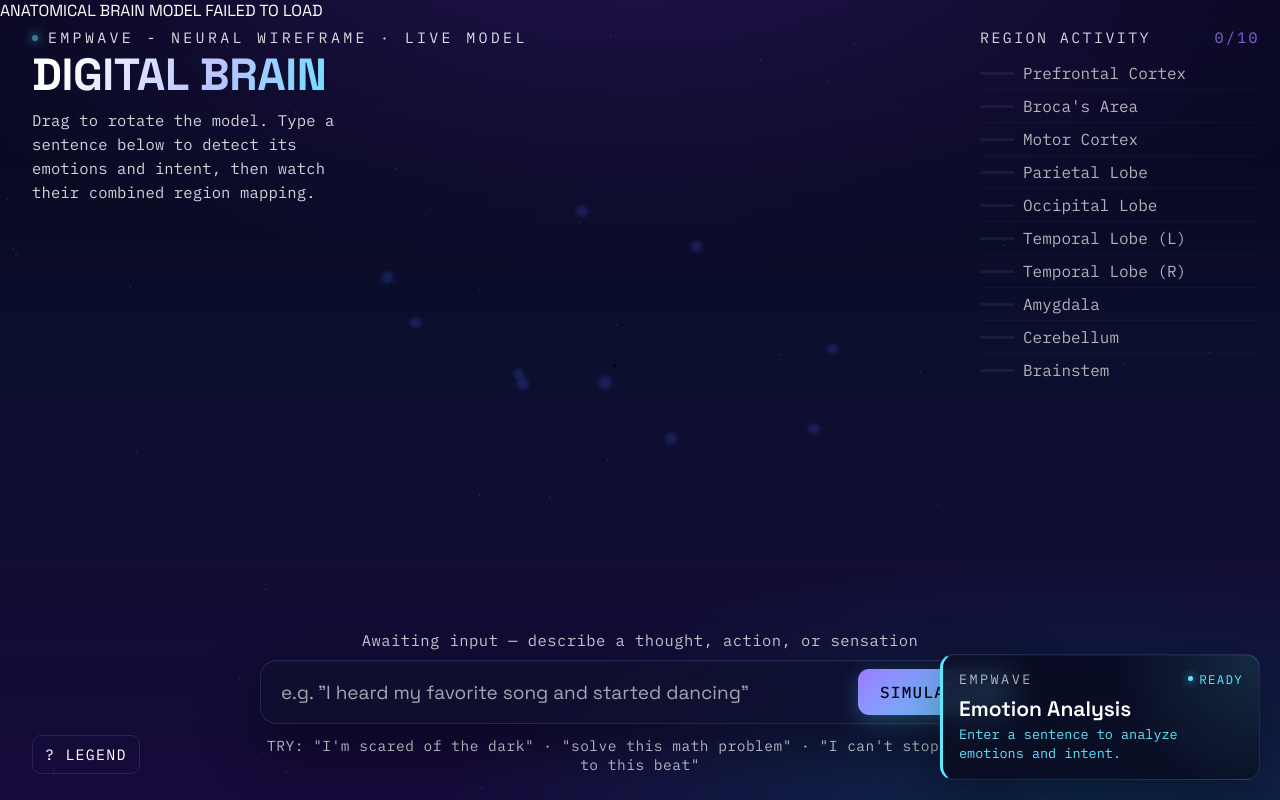
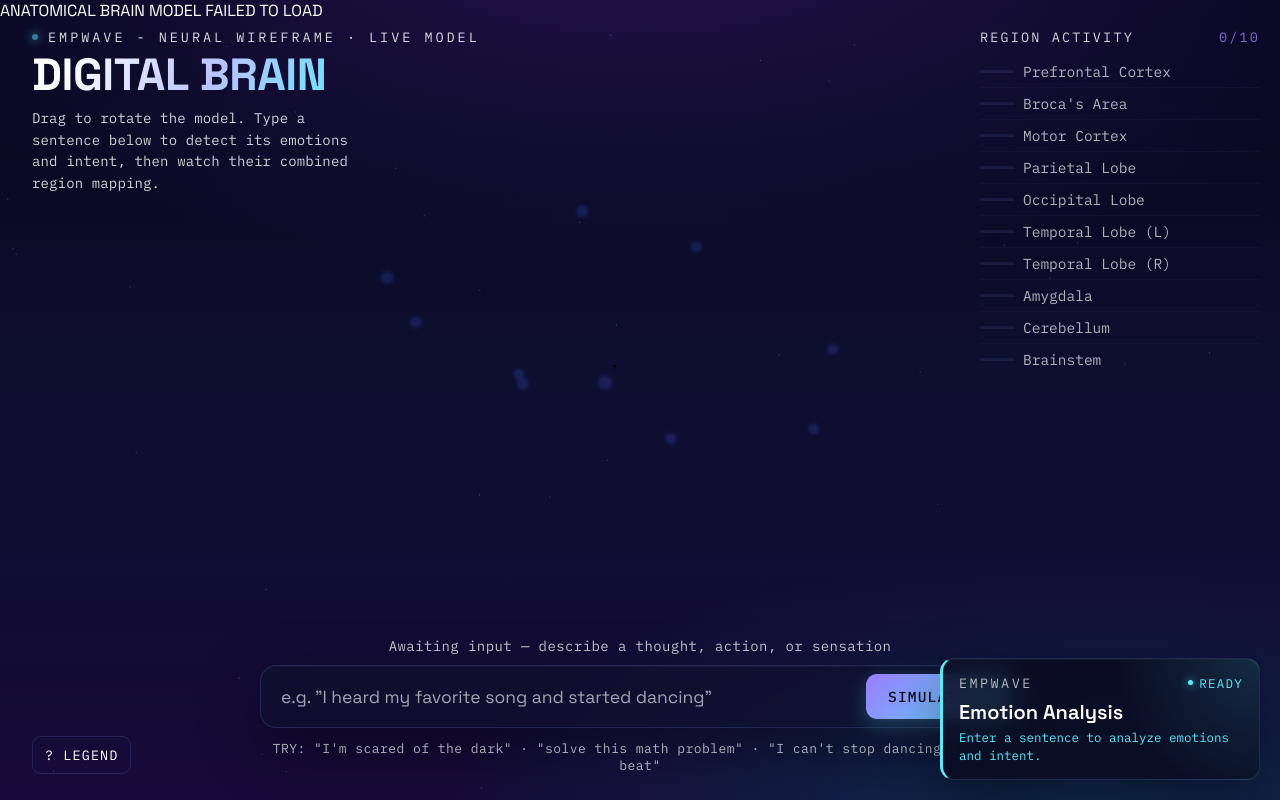
Before and after one commit to prajwalahluwalia/empwave, a Flask app: page / in a window 1280 px wide. Run offline with Flask 3, Linux system fonts and the light colour scheme; parts of the project's set-up code (start-up, migrations or seed data) failed here and were passed over.

Commit message:
Reduce font sizes by 1.5px and lower emotion confidence threshold to 0.65

```diff
--- a/empwave/routes.py
+++ b/empwave/routes.py
@@ -58,13 +58,15 @@ def _simulation_regions(analysis):
             raise ValueError(
                 f"Unsupported brain region returned: {region['id']}"
             )
-        sources = [
+        all_sources = region.get("sources", ())
+        non_baseline_sources = [
             source
-            for source in region.get("sources", ())
+            for source in all_sources
             if source.get("type") != "baseline"
         ]
-        if not sources and region["id"] == "temporal_l":
+        if not all_sources and region["id"] == "temporal_l":
             continue
+        sources = non_baseline_sources if non_baseline_sources else all_sources
         trigger = next(
             (
                 source.get("evidence")
--- a/empwave/services/intent_classifier.py
+++ b/empwave/services/intent_classifier.py
@@ -264,7 +264,7 @@ REGION_ACTIVATION_THRESHOLDS = {
     "cerebellum": 0.42,
     "brainstem": 0.32,
 }
-EMOTION_RUNTIME_MIN_CONFIDENCE = 0.93
+EMOTION_RUNTIME_MIN_CONFIDENCE = 0.65
 
 
 def _split_clauses(text):
--- a/templates/index.html
+++ b/templates/index.html
@@ -42,7 +42,7 @@
   .eyebrow{
     position:fixed; top:28px; left:32px; z-index:5;
     font-family:'IBM Plex Mono', monospace;
-    font-size:15px; letter-spacing:.22em; color:#fff;
+    font-size:13.5px; letter-spacing:.22em; color:#fff;
     opacity:.85; text-transform:uppercase;
     display:flex; align-items:center; gap:10px;
   }
@@ -63,7 +63,7 @@
     -webkit-background-clip:text; background-clip:text; color:transparent;
   }
   .title-block p{
-    margin:10px 0 0; font-family:'IBM Plex Mono', monospace; font-size:15.5px;
+    margin:10px 0 0; font-family:'IBM Plex Mono', monospace; font-size:14px;
     color:#fff; opacity:.82; max-width:390px; line-height:1.55; letter-spacing:.01em;
   }
 
@@ -73,13 +73,13 @@
     width:320px; font-family:'IBM Plex Mono', monospace;
   }
   #readout .rh{
-    font-size:15px; letter-spacing:.16em; color:#fff; opacity:.82; text-transform:uppercase;
+    font-size:13.5px; letter-spacing:.16em; color:#fff; opacity:.82; text-transform:uppercase;
     margin-bottom:10px; display:flex; justify-content:space-between;
   }
   #readout .rh span.n{ color:var(--accent-violet); }
   .region-row{
     display:flex; align-items:center; gap:9px; padding:6px 0;
-    font-size:16px; color:#fff; opacity:.68; border-top:1px solid rgba(140,170,255,0.08);
+    font-size:14.5px; color:#fff; opacity:.68; border-top:1px solid rgba(140,170,255,0.08);
     transition:color .3s ease;
   }
   .region-row:first-of-type{ border-top:none; }
@@ -115,7 +115,7 @@
     width:min(760px, 90vw);
   }
   #status-line{
-    font-family:'IBM Plex Mono', monospace; font-size:15.5px; color:#fff; opacity:.78;
+    font-family:'IBM Plex Mono', monospace; font-size:14px; color:#fff; opacity:.78;
     text-align:center; margin-bottom:10px; min-height:14px; letter-spacing:.03em;
     transition:color .3s ease;
   }
@@ -140,8 +140,8 @@
   .explain-card .dot{ width:8px;height:8px;border-radius:50%; margin-top:5px; flex-shrink:0; }
   .explain-card .body{ font-family:'IBM Plex Mono', monospace; }
   .explain-card .nm{ font-size:16px; color:#fff; font-weight:500; }
-  .explain-card .fn{ font-size:14.5px; color:#fff; opacity:.86; margin-top:2px; }
-  .explain-card .why{ font-size:15px; color:#fff; opacity:.76; margin-top:6px; line-height:1.55; }
+  .explain-card .fn{ font-size:13px; color:#fff; opacity:.86; margin-top:2px; }
+  .explain-card .why{ font-size:13.5px; color:#fff; opacity:.76; margin-top:6px; line-height:1.55; }
   .explain-card .why b{ color:var(--ink-hi); font-weight:500; }
 
   .console-panel{
@@ -153,7 +153,7 @@
   }
   .console-panel input{
     flex:1; min-width:0; background:transparent; border:none; outline:none;
-    color:#fff; font-family:'Space Grotesk',sans-serif; font-size:19px;
+    color:#fff; font-family:'Space Grotesk',sans-serif; font-size:17.5px;
     padding:10px 0;
   }
   .console-panel input::placeholder{ color:#fff; opacity:.62; }
@@ -161,7 +161,7 @@
     flex-shrink:0; border:none; cursor:pointer;
     background:linear-gradient(135deg, var(--accent-violet), var(--accent-cyan));
     color:#0a0b1f; font-family:'IBM Plex Mono', monospace; font-weight:500;
-    font-size:16px; letter-spacing:.08em; text-transform:uppercase;
+    font-size:14.5px; letter-spacing:.08em; text-transform:uppercase;
     padding:13px 22px; border-radius:11px;
     display:flex; align-items:center; gap:8px;
     transition:transform .15s ease, box-shadow .15s ease, filter .15s ease;
@@ -173,12 +173,12 @@
   #simBtn svg{ width:14px; height:14px; }
   .hint{
     text-align:center; margin-top:12px; font-family:'IBM Plex Mono', monospace;
-    font-size:14.5px; color:#fff; letter-spacing:.035em; opacity:.68;
+    font-size:13px; color:#fff; letter-spacing:.035em; opacity:.68;
   }
 
   #legendToggle{
     position:fixed; bottom:26px; left:32px; z-index:5;
-    font-family:'IBM Plex Mono', monospace; font-size:15px; letter-spacing:.08em;
+    font-family:'IBM Plex Mono', monospace; font-size:13.5px; letter-spacing:.08em;
     color:#fff; background:transparent; border:1px solid var(--panel-border);
     padding:9px 12px; border-radius:9px; cursor:pointer; text-transform:uppercase;
     transition:color .2s, border-color .2s;
@@ -236,10 +236,10 @@
   #nlpPrimary{
     margin-top:10px; color:#fff;
     font-family:'Space Grotesk',sans-serif;
-    font-size:21px; font-weight:600; line-height:1.2;
+    font-size:20px; font-weight:600; line-height:1.2;
   }
   #nlpMeta{
-    margin-top:4px; font-size:13.5px; line-height:1.45;
+    margin-top:4px; font-size:12.5px; line-height:1.45;
     color:var(--intent-color);
   }
   #nlpDetails{
@@ -1525,12 +1525,12 @@ function updateBrainHover(e){
   }
 
   hoverRotationTarget.set(
-    hoverPointer.y*0.054,
-    hoverPointer.x*0.078
+    hoverPointer.y*0.081,
+    hoverPointer.x*0.117
   );
   hoverPositionTarget.set(
-    hoverPointer.x*0.03,
-    hoverPointer.y*0.018
+    hoverPointer.x*0.15,
+    hoverPointer.y*0.12
   );
 }
 
@@ -2122,10 +2122,10 @@ function animate(t){
   lastFrameTime = now;
   let hasActiveRegion=false;
 
-  brainHoverGroup.rotation.x+=(hoverRotationTarget.x-brainHoverGroup.rotation.x)*0.0825;
-  brainHoverGroup.rotation.y+=(hoverRotationTarget.y-brainHoverGroup.rotation.y)*0.0825;
-  brainHoverGroup.position.x+=(hoverPositionTarget.x-brainHoverGroup.position.x)*0.0825;
-  brainHoverGroup.position.y+=(hoverPositionTarget.y-brainHoverGroup.position.y)*0.0825;
+  brainHoverGroup.rotation.x+=(hoverRotationTarget.x-brainHoverGroup.rotation.x)*0.12;
+  brainHoverGroup.rotation.y+=(hoverRotationTarget.y-brainHoverGroup.rotation.y)*0.12;
+  brainHoverGroup.position.x+=(hoverPositionTarget.x-brainHoverGroup.position.x)*0.22;
+  brainHoverGroup.position.y+=(hoverPositionTarget.y-brainHoverGroup.position.y)*0.22;
 
   REGIONS.forEach(r=>{
     const rec = markers[r.id];
```
